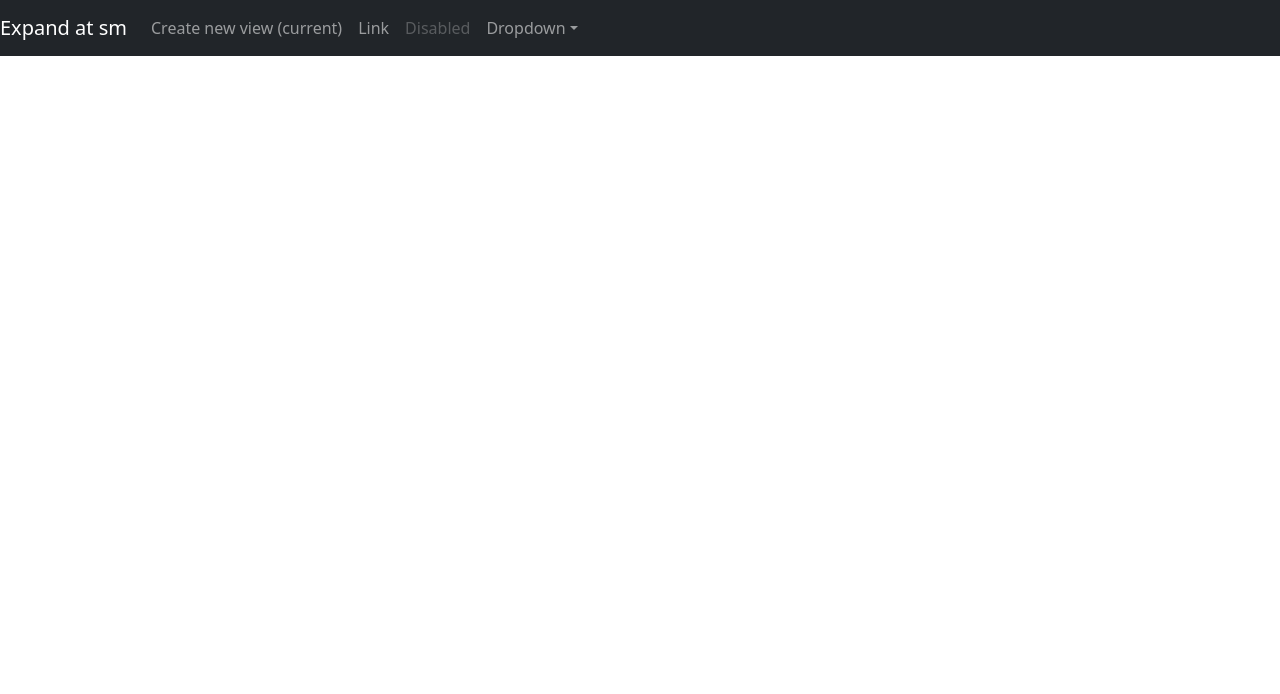
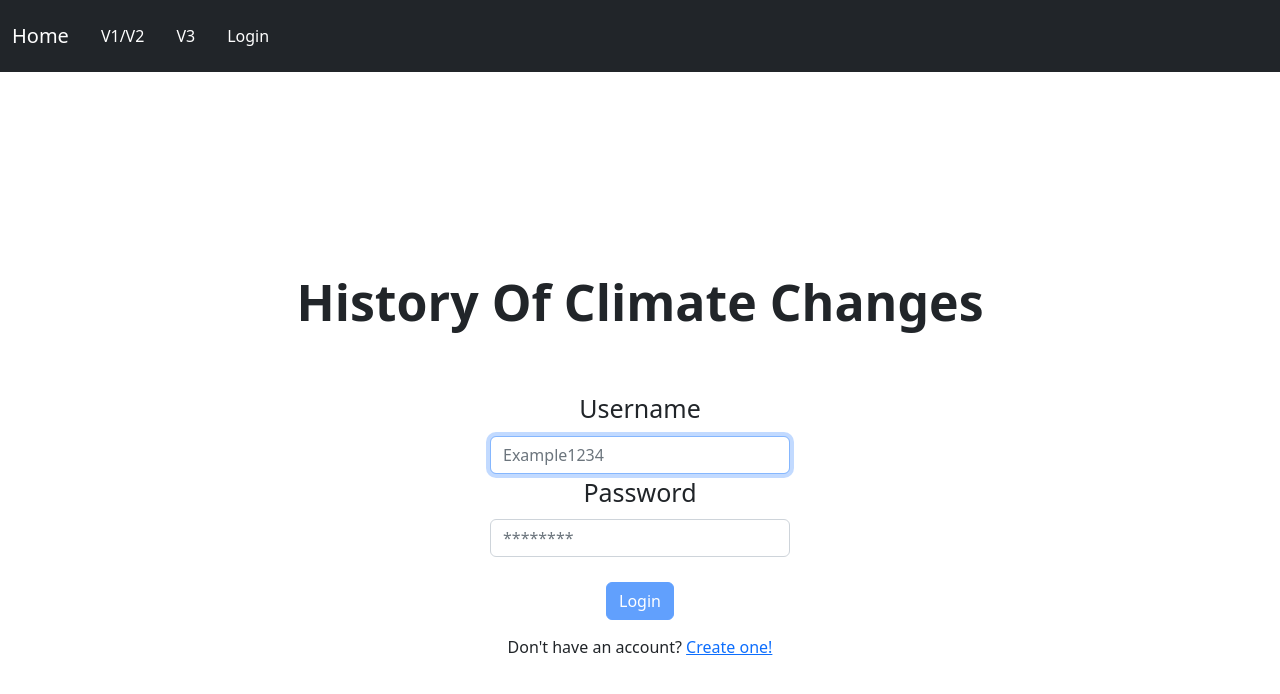
Before and after one commit to Web-ohjelmoinnin-sovellusprojekti-R24/Ilmastonmuutos, a React (Create React App) app in the folder webproject_react/: page /login in a window 1280 px wide. Shown: the top 694 px of the page. Built offline with nearby package versions, Linux system fonts and the light colour scheme.

Commit message:
navbar updated

```diff
--- a/webproject_react/package.json
+++ b/webproject_react/package.json
@@ -6,7 +6,7 @@
     "@testing-library/jest-dom": "^5.16.5",
     "@testing-library/react": "^13.4.0",
     "@testing-library/user-event": "^13.5.0",
-    "axios": "^1.1.3",
+    "axios": "^1.2.1",
     "bootstrap": "^5.2.3",
     "chart.js": "^3.9.1",
     "chartjs-adapter-date-fns": "^2.0.1",
--- a/webproject_react/src/App.js
+++ b/webproject_react/src/App.js
@@ -25,6 +25,7 @@ function App() {
 
         <Routes>
         <Route path="/" element={<Login/>}/>
+        <Route path="/login" element={<Login/>}/>
         <Route path='/views' element={<CreateView/>}/>
         <Route path="/v1" element={<V1_V2/>}/>
         <Route path="/v3" element={<V3/>}/>
--- a/webproject_react/src/components/CreateUser.js
+++ b/webproject_react/src/components/CreateUser.js
@@ -1,27 +1,51 @@
-import React from "react";
-import {Button, Form, Col, Row, Container} from 'react-bootstrap';
+import React, { useState } from "react";
+import { Button, Form, Col, Row, Container } from 'react-bootstrap';
+import axios from "axios";
 
 
 export default function CreateUser() {
+
+    const URL = "http://localhost:8080/register";
+    const [user, setUser] = useState("");
+    const [pass, setPass] = useState("");
+
+    function Validate() {
+        return user.length > 0 && pass.length > 0;
+    }
+
+    function handleSubmit(event) {
+        axios.post(URL, {
+        },
+            {
+                params: {
+                    username: user,
+                    password: pass
+                },
+            }
+        )
+            .then(function (response) {
+                console.log(response);
+            })
+            .catch(function (error) {
+                console.log(error);
+            })
+        event.preventDefault();
+
+    }
     return (
         <div>
-       <Form>
+            <Form onSubmit={handleSubmit}>
                 <Form.Group>
                     <Form.Label className="createusertext">Create user</Form.Label>
-            <Form.Control type="username" placeholder="Example1234"/>
+                    <Form.Control type="username" placeholder="Example1234" autoFocus value={user} onChange={(e) => setUser(e.target.value)} />
                 </Form.Group>
                 <Form.Group>
                     <Form.Label></Form.Label>
-            <Form.Control type="password" placeholder="********"/>
-            </Form.Group>
-            <Form.Group>
-            <Form.Label></Form.Label>
-            <Form.Control type="new password" placeholder="********"/>
+                    <Form.Control type="password" placeholder="********" autoFocus value={pass} onChange={(e) => setPass(e.target.value)} />
                 </Form.Group>
             </Form>
-
             <div class="text-center">
-            <Button className="createbtn">Create account</Button>
+                <Button className="createbtn" type="submit" disabled={!Validate()} >Create account</Button>
             </div>
         </div>
     )
--- a/webproject_react/src/components/Login.js
+++ b/webproject_react/src/components/Login.js
@@ -1,29 +1,50 @@
-import React from "react";
+import React, { useState } from "react";
 import {Link} from "react-router-dom";
 import 'bootstrap/dist/css/bootstrap.min.css';
 import {Button, Form, Col, Row, Container} from 'react-bootstrap';
+import {useNavigate} from 'react-router-dom';
+
+
+import axios from "axios";
 
 
 export default function Login() {
+
+    const [username, setUsername] = useState("");
+    const [password, setPassword] = useState("");
+    const navigate = useNavigate();
+
+    function Validate(){
+        return username.length > 0 && password.length > 0;
+    }
+
+
+    function handleSubmit(event) {
+    const post = axios.post('http://localhost:8080/login',{
+            username: username,
+            password: password
+        })
+        event.preventDefault();
+    }
 return (
     <div>
         <h1 className="title">History Of Climate Changes</h1>
-        <Form>
+        <Form onSubmit={handleSubmit}>
            <Form.Group>
             <Form.Label>Username</Form.Label>
-            <Form.Control type="username" placeholder="Example1234"/>
+            <Form.Control type="username" placeholder="Example1234" autoFocus value={username} onChange={(e)=>setUsername(e.target.value)}/>
             </Form.Group>
             <Form.Group>
             <Form.Label>Password</Form.Label>
-            <Form.Control type="password" placeholder="********"/>
+            <Form.Control type="password" placeholder="********" value={password} onChange={(e)=> setPassword(e.target.value)}/>
             </Form.Group>
         </Form>
         <div class="text-center">
-        <Link to="/v1"><Button className="loginbtn">Login</Button></Link>
+        <Button className="loginbtn" type="submit" disabled={!Validate()}>Login</Button>
         </div>
 
         <div>
-            <p className="loginpagetext">Don't have an account? <br />Create one!</p>
+            <p className="loginpagetext">Don't have an account? <Link to ="/CreateUser">Create one!</Link></p>
         </div>
     </div>
 
--- a/webproject_react/src/components/NavBar.js
+++ b/webproject_react/src/components/NavBar.js
@@ -2,32 +2,25 @@ import React from 'react'
 
 export default function NavBar() {
     return (
-    <nav class="navbar navbar-expand-sm navbar-dark bg-dark">
-    <a class="navbar-brand" href="#">Expand at sm</a>
-    <button class="navbar-toggler" type="button" data-toggle="collapse" data-target="#navbarsExample03" aria-controls="navbarsExample03" aria-expanded="false" aria-label="Toggle navigation">
+        <nav class="navbar navbar-expand navbar-dark bg-dark" aria-label="Second navbar example">
+            <div class="container-fluid">
+                <a class="navbar-brand" href="home">Home</a>
+                <button class="navbar-toggler" type="button" data-bs-toggle="collapse" data-bs-target="#navbarsExample02" aria-controls="navbarsExample02" aria-expanded="false" aria-label="Toggle navigation">
                     <span class="navbar-toggler-icon"></span>
                 </button>
-
-    <div class="collapse navbar-collapse" id="navbarsExample03">
-      <ul class="navbar-nav mr-auto">
-        <li class="nav-item active">
-          <a class="nav-link" href="/views">Create new view <span class="sr-only">(current)</span></a>
+                <div class="collapse navbar-collapse" id="navbarsExample02">
+                    <ul class="navbar-nav me-auto">
+                        <li class="nav-link active">
+                            <a class="nav-link active" aria-current="page" href="v1">V1/V2</a>
                         </li>
-        <li class="nav-item">
-          <a class="nav-link" href="#">Link</a>
+                        <li class="nav-link active">
+                            <a class="nav-link active" aria-current="page" href="v3">V3</a>
                         </li>
-        <li class="nav-item">
-          <a class="nav-link disabled" href="#">Disabled</a>
-        </li>
-        <li class="nav-item dropdown">
-          <a class="nav-link dropdown-toggle" href="http://example.com/" id="dropdown03" data-toggle="dropdown" aria-haspopup="true" aria-expanded="false">Dropdown</a>
-          <div class="dropdown-menu" aria-labelledby="dropdown03">
-            <a class="dropdown-item" href="#">Action</a>
-            <a class="dropdown-item" href="#">Another action</a>
-            <a class="dropdown-item" href="#">Something else here</a>
-          </div>
+                        <li class="nav-link active">
+                            <a class="nav-link active" aria-current="page" href="/login">Login</a>
                         </li>
                     </ul>
+                </div>
             </div>
         </nav>
     )
```
Also changed, not shown: 2 other files (tests, documents, lock files or other folders). Lines whose indentation alone changed are shown as unchanged.
